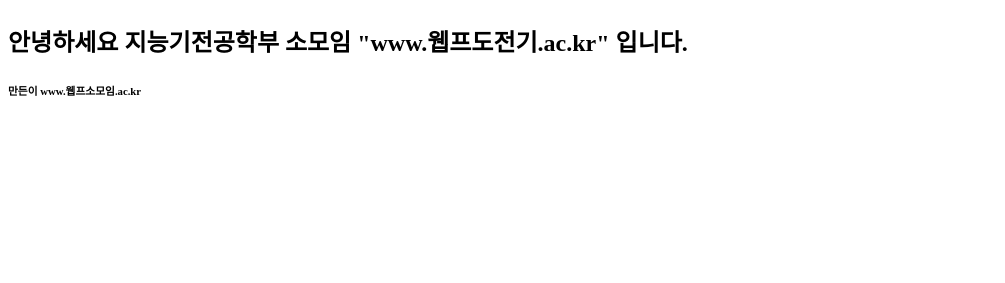
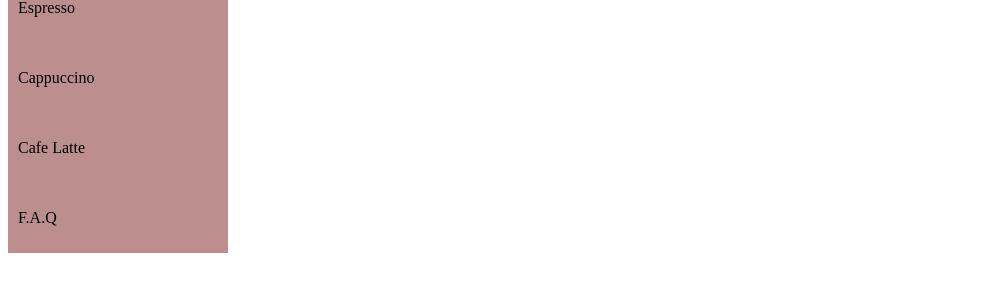
Before and after one commit to Nakyung-Lee/sjuime.github.io, a plain HTML site: page index.html in a window 1280 px wide. Shown: the part 669-952 px from the top of the page, without its empty margins (0-1005 px from the left). Before the commit the page ends 800 px from the top, so only its background shows below. Drawn offline with Linux system fonts and the light colour scheme.

Commit message:
Update index.html

```diff
--- a/index.html
+++ b/index.html
@@ -27,6 +27,24 @@
       margin:5px;
       border-radius:10px;
     }
+    table{
+   border-collapse: collapse;
+   background:rosybrown;
+}
+td{
+   height: 50px;
+   width: 200px;
+   padding: 10px;
+}
+tr{
+   transition: font-size 3s;
+}
+tbody tr:hover{
+   background: mistyrose;
+   color:chocolate;
+   font-size: 200% ;
+}
+
   </style>
  </head>
  <body>
@@ -44,6 +62,16 @@
        <li><a href="#">세종대 유용한 공간</a><li>
      </ul>
    </nav>
+   <table>
+      <tbody>
+         <tr><td>Home</td></tr>
+      <tr><td>Espresso</td></tr>
+      <tr><td>Cappuccino</td></tr>
+      <tr><td>Cafe Latte</td></tr>
+      <tr><td>F.A.Q</td></tr>
+      </tbody>
+   </table>
+
    <section>
    <article>
   <h2 class="font1"> 알아두면 쓸데있는 지능기전 잡학사전 </h2>
```
